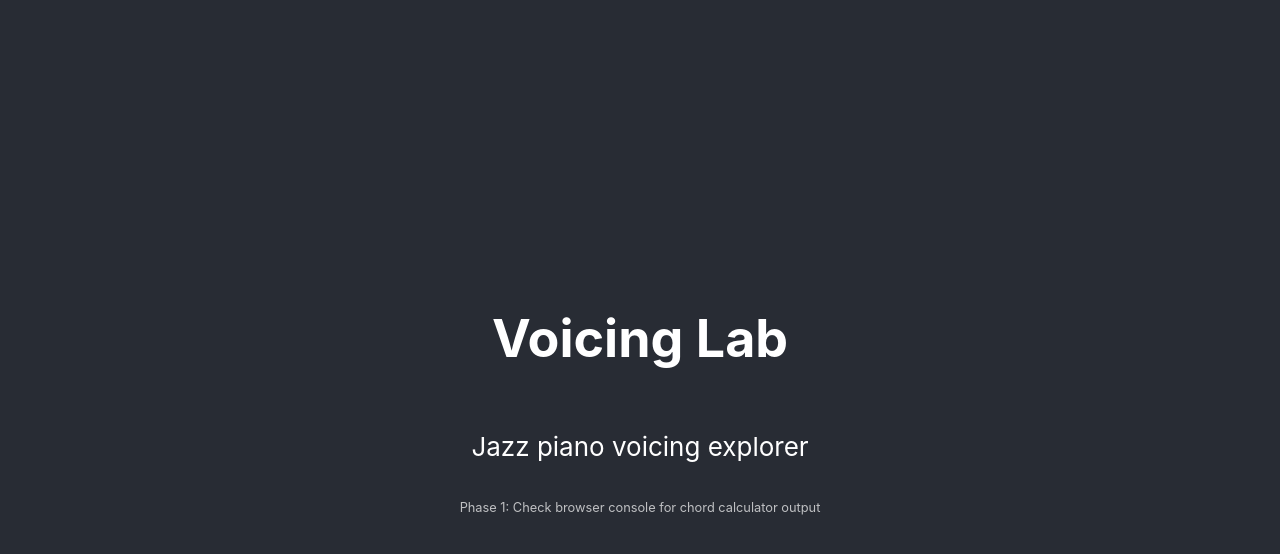
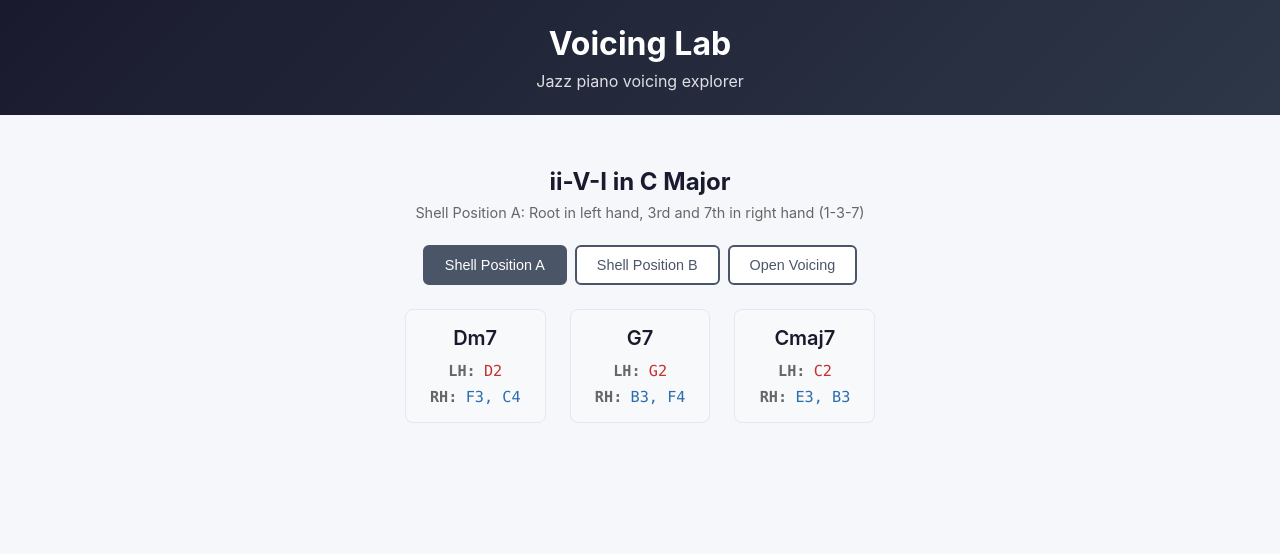
Before and after one commit to yogonwa/voicing-lab, a React (Create React App) app: page / in a window 1280 px wide. Shown: the top 554 px of the page. Built offline with nearby package versions, Linux system fonts and the light colour scheme.

Commit message:
feat: Phase 1 complete - VoicingDisplay text UI
- Add VoicingDisplay component with style selector
- Show ii-V-I progression with LH/RH notes
- Switch between Shell A, Shell B, Open voicings
- Add component tests (56 total passing)
- Clean up App.css styling

```diff
--- a/src/App.css
+++ b/src/App.css
@@ -1,38 +1,41 @@
-.App {
-  text-align: center;
+/**
+ * App-level Styles
+ */
+
+* {
+  box-sizing: border-box;
 }
 
-.App-logo {
-  height: 40vmin;
-  pointer-events: none;
+body {
+  margin: 0;
+  font-family: -apple-system, BlinkMacSystemFont, 'Segoe UI', Roboto, sans-serif;
+  background: #f5f7fa;
+  color: #1a1a2e;
 }
 
-@media (prefers-reduced-motion: no-preference) {
-  .App-logo {
-    animation: App-logo-spin infinite 20s linear;
-  }
+.App {
+  min-height: 100vh;
 }
 
 .App-header {
-  background-color: #282c34;
-  min-height: 100vh;
-  display: flex;
-  flex-direction: column;
-  align-items: center;
-  justify-content: center;
-  font-size: calc(10px + 2vmin);
+  background: linear-gradient(135deg, #1a1a2e 0%, #2d3748 100%);
+  padding: 24px 20px;
+  text-align: center;
   color: white;
 }
 
-.App-link {
-  color: #61dafb;
+.App-header h1 {
+  margin: 0 0 8px 0;
+  font-size: 2rem;
+  font-weight: 700;
 }
 
-@keyframes App-logo-spin {
-  from {
-    transform: rotate(0deg);
-  }
-  to {
-    transform: rotate(360deg);
-  }
+.App-header p {
+  margin: 0;
+  font-size: 1rem;
+  opacity: 0.85;
 }
+
+main {
+  padding: 32px 20px;
+}
--- a/src/App.tsx
+++ b/src/App.tsx
@@ -2,29 +2,11 @@
  * Voicing Lab - Main Application
  *
  * Phase 1: Text-based algorithm proof of concept
- * TODO: Replace with VoicingDisplay component
  */
 
 import React from 'react';
 import './App.css';
-
-// Use barrel import from lib
-import { getChordTones, type ChordTones } from './lib';
-
-// ============================================
-// TEMPORARY: Console validation of chord calculator
-// Remove once VoicingDisplay component is built
-// ============================================
-
-const formatTones = (name: string, t: ChordTones) =>
-  `${name}: R=${t.root}, 3=${t.third}, 5=${t.fifth}, 7=${t.seventh}`;
-
-console.log('=== ii-V-I in C Major ===');
-console.log(formatTones('Dm7', getChordTones({ root: 'D', quality: 'min7' })));
-console.log(formatTones('G7', getChordTones({ root: 'G', quality: 'dom7' })));
-console.log(formatTones('Cmaj7', getChordTones({ root: 'C', quality: 'maj7' })));
-
-// ============================================
+import { VoicingDisplay } from './components';
 
 function App() {
   return (
@@ -32,10 +14,10 @@ function App() {
       <header className="App-header">
         <h1>Voicing Lab</h1>
         <p>Jazz piano voicing explorer</p>
-        <p style={{ fontSize: '0.8rem', opacity: 0.7 }}>
-          Phase 1: Check browser console for chord calculator output
-        </p>
       </header>
+      <main>
+        <VoicingDisplay />
+      </main>
     </div>
   );
 }
--- /dev/null
+++ b/src/components/VoicingDisplay.css
@@ -0,0 +1,119 @@
+/**
+ * VoicingDisplay Styles
+ *
+ * Clean, readable text display for voicing information.
+ * Phase 1: Simple styling, will be enhanced in Phase 3/4.
+ */
+
+.voicing-display {
+  max-width: 800px;
+  margin: 0 auto;
+  padding: 20px;
+  font-family: -apple-system, BlinkMacSystemFont, 'Segoe UI', Roboto, sans-serif;
+}
+
+/* Header */
+.display-header {
+  text-align: center;
+  margin-bottom: 24px;
+}
+
+.display-header h2 {
+  margin: 0 0 8px 0;
+  font-size: 1.5rem;
+  color: #1a1a2e;
+}
+
+.template-description {
+  margin: 0;
+  font-size: 0.9rem;
+  color: #666;
+}
+
+/* Style Selector */
+.style-selector {
+  display: flex;
+  justify-content: center;
+  gap: 8px;
+  margin-bottom: 24px;
+}
+
+.style-button {
+  padding: 10px 20px;
+  border: 2px solid #4a5568;
+  border-radius: 6px;
+  background: white;
+  color: #4a5568;
+  font-size: 0.9rem;
+  font-weight: 500;
+  cursor: pointer;
+  transition: all 0.2s ease;
+}
+
+.style-button:hover {
+  background: #f7fafc;
+  border-color: #2d3748;
+}
+
+.style-button.active {
+  background: #4a5568;
+  color: white;
+  border-color: #4a5568;
+}
+
+/* Progression */
+.progression {
+  display: flex;
+  justify-content: center;
+  gap: 24px;
+  flex-wrap: wrap;
+}
+
+/* Chord Card */
+.chord-card {
+  background: #f8f9fa;
+  border: 1px solid #e2e8f0;
+  border-radius: 8px;
+  padding: 16px 24px;
+  min-width: 140px;
+  text-align: center;
+}
+
+.chord-name {
+  margin: 0 0 12px 0;
+  font-size: 1.25rem;
+  font-weight: 600;
+  color: #1a1a2e;
+}
+
+.chord-notes {
+  display: flex;
+  flex-direction: column;
+  gap: 8px;
+}
+
+.hand {
+  display: flex;
+  justify-content: center;
+  gap: 8px;
+  font-family: 'SF Mono', 'Monaco', 'Consolas', monospace;
+  font-size: 0.95rem;
+}
+
+.hand-label {
+  font-weight: 600;
+  color: #666;
+  min-width: 28px;
+}
+
+.notes {
+  color: #2d3748;
+}
+
+.left-hand .notes {
+  color: #c53030; /* Red for bass notes */
+}
+
+.right-hand .notes {
+  color: #2b6cb0; /* Blue for treble notes */
+}
--- /dev/null
+++ b/src/components/VoicingDisplay.tsx
@@ -0,0 +1,149 @@
+/**
+ * VoicingDisplay Component
+ *
+ * Text-based display of jazz piano voicings for the ii-V-I progression.
+ * Shows chord names, left hand notes, and right hand notes for each
+ * voicing style.
+ *
+ * Phase 1: Text output only (no audio, no piano visualization)
+ */
+
+import React, { useState } from 'react';
+import './VoicingDisplay.css';
+import {
+  ALL_TEMPLATES,
+  PROGRESSIONS,
+  VoicingTemplate,
+  VoicedChord,
+} from '../lib';
+
+// ============================================
+// CONSTANTS
+// ============================================
+
+// ii-V-I chord names in C major
+const CHORD_NAMES = ['Dm7', 'G7', 'Cmaj7'];
+
+// ============================================
+// SUB-COMPONENTS
+// ============================================
+
+interface StyleSelectorProps {
+  templates: VoicingTemplate[];
+  selectedId: string;
+  onSelect: (id: string) => void;
+}
+
+/**
+ * Buttons to switch between voicing styles
+ */
+function StyleSelector({ templates, selectedId, onSelect }: StyleSelectorProps) {
+  return (
+    <div className="style-selector">
+      {templates.map((template) => (
+        <button
+          key={template.id}
+          onClick={() => onSelect(template.id)}
+          className={`style-button ${selectedId === template.id ? 'active' : ''}`}
+          aria-pressed={selectedId === template.id}
+        >
+          {template.name}
+        </button>
+      ))}
+    </div>
+  );
+}
+
+interface ChordCardProps {
+  name: string;
+  voicing: VoicedChord;
+}
+
+/**
+ * Display a single chord's voicing
+ */
+function ChordCard({ name, voicing }: ChordCardProps) {
+  return (
+    <div className="chord-card">
+      <h3 className="chord-name">{name}</h3>
+      <div className="chord-notes">
+        <div className="hand left-hand">
+          <span className="hand-label">LH:</span>
+          <span className="notes">{voicing.leftHand.join(', ')}</span>
+        </div>
+        <div className="hand right-hand">
+          <span className="hand-label">RH:</span>
+          <span className="notes">{voicing.rightHand.join(', ')}</span>
+        </div>
+      </div>
+    </div>
+  );
+}
+
+// ============================================
+// MAIN COMPONENT
+// ============================================
+
+/**
+ * Main voicing display component.
+ * Shows ii-V-I progression with selectable voicing styles.
+ */
+export function VoicingDisplay() {
+  const [selectedTemplateId, setSelectedTemplateId] = useState(ALL_TEMPLATES[0].id);
+
+  // Get the progression for the selected template
+  const progression = PROGRESSIONS[selectedTemplateId];
+
+  // Get the selected template for display
+  const selectedTemplate = ALL_TEMPLATES.find((t) => t.id === selectedTemplateId);
+
+  return (
+    <div className="voicing-display">
+      <header className="display-header">
+        <h2>ii-V-I in C Major</h2>
+        <p className="template-description">
+          {selectedTemplate?.name}:{' '}
+          {getTemplateDescription(selectedTemplateId)}
+        </p>
+      </header>
+
+      <StyleSelector
+        templates={ALL_TEMPLATES}
+        selectedId={selectedTemplateId}
+        onSelect={setSelectedTemplateId}
+      />
+
+      <div className="progression">
+        {progression.map((voicing, index) => (
+          <ChordCard
+            key={CHORD_NAMES[index]}
+            name={CHORD_NAMES[index]}
+            voicing={voicing}
+          />
+        ))}
+      </div>
+    </div>
+  );
+}
+
+// ============================================
+// HELPERS
+// ============================================
+
+/**
+ * Get a human-readable description of the voicing template
+ */
+function getTemplateDescription(templateId: string): string {
+  switch (templateId) {
+    case 'shell-a':
+      return 'Root in left hand, 3rd and 7th in right hand (1-3-7)';
+    case 'shell-b':
+      return 'Root in left hand, 7th and 3rd in right hand (1-7-3)';
+    case 'open':
+      return 'Root and 5th in left hand, 3rd and 7th in right hand (1-5 / 3-7)';
+    default:
+      return '';
+  }
+}
+
+export default VoicingDisplay;
--- /dev/null
+++ b/src/components/index.ts
@@ -0,0 +1,5 @@
+/**
+ * Components - Barrel Exports
+ */
+
+export { VoicingDisplay } from './VoicingDisplay';
```
Also changed, not shown: 2 other files (tests, documents, lock files or other folders).
